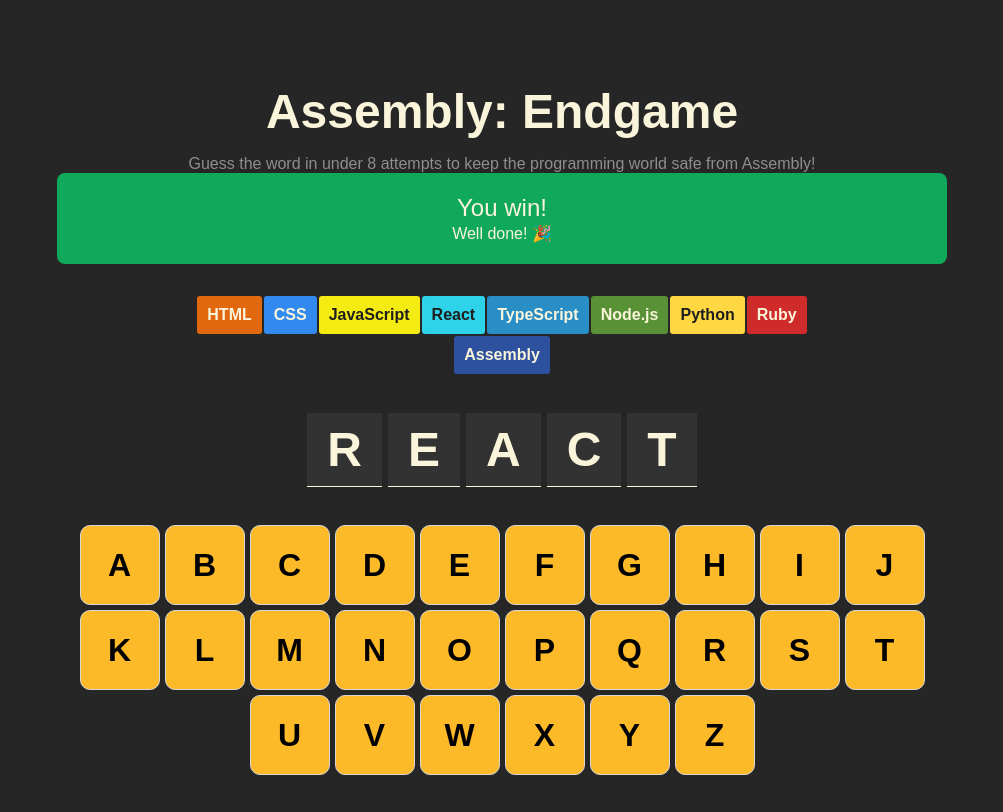
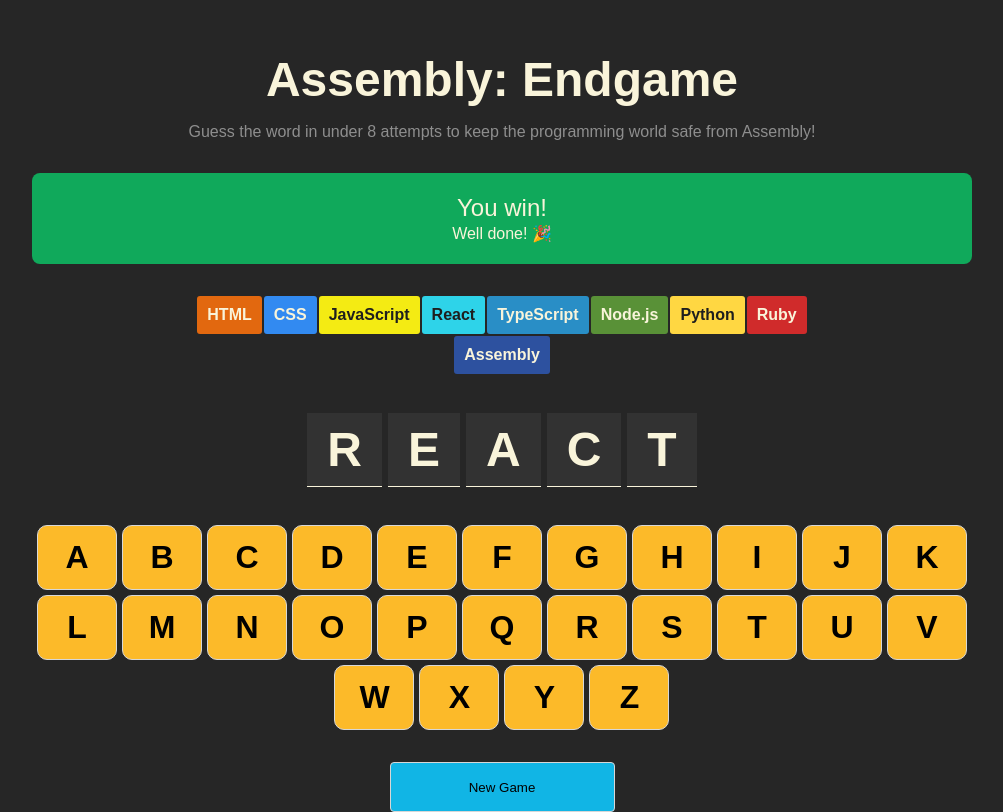
Before and after one commit to JamieJB123/react-assembly-endgame, a React (Vite) app: page / in a window 1280 px wide. Shown: the whole page, without its empty margins (138-1141 px from the left). Built offline with nearby package versions, Linux system fonts and the light colour scheme.

Commit message:
Implement keyboard functionality. When a key is clicked, the value/letter is stored in an array. This is then used to dynamically change the keyboard display to reflect whether the selected letter is correct or not

```diff
--- a/package.json
+++ b/package.json
@@ -10,6 +10,7 @@
     "preview": "vite preview"
   },
   "dependencies": {
+    "clsx": "^2.1.1",
     "nanoid": "^5.1.5",
     "react": "^19.1.1",
     "react-dom": "^19.1.1"
--- a/src/App.css
+++ b/src/App.css
@@ -15,7 +15,7 @@
 
 #root {
   flex-grow: 1;
-  padding: 4rem;
+  padding: 2rem;
   display: flex;
   justify-content: center;
 }
@@ -32,7 +32,8 @@
   flex-direction: column;
   align-items: center;
   width: 80%;
-  max-height: 20%;
+  max-height: 100px;
+  margin-bottom: 2rem;
 }
 
 h1 {
@@ -96,17 +97,41 @@
   justify-content: center;
   flex-wrap: wrap;
   gap: 5px;
-  margin-top: 3rem;
+  margin: 3rem 0rem 2rem;
   max-width: 80%;
 }
 
 .keyboard {
   width: 80px;
-  height: 80px;
+  height: 65px;
   font-weight: 700;
   font-size: 2rem;
   border-radius: 10px;
   text-transform: uppercase;
+  border: 1px solid #D7D7D7;
+  cursor: pointer;
+}
+
+.correct {
+  background-color: #10A95B;
+}
+
+.incorrect {
+  background-color: #EC5D49;
+}
+
+.not-guessed {
   background-color: #FCBA29;
+}
+
+button.new-game {
+  background-color: #11B5E5;
   border: 1px solid #D7D7D7;
+  border-radius: 4px;
+  width: 225px;
+  min-height: 50px;
+  padding: 6px 12px;
+  display: block;
+  margin-inline: auto;
+  cursor: pointer;
 }
--- a/src/App.jsx
+++ b/src/App.jsx
@@ -1,4 +1,5 @@
-import { useState } from 'react'
+import { useState, useEffect } from 'react'
+import { clsx } from 'clsx'
 import './App.css'
 import Header from './components/Header'
 import Status from './components/Status'
@@ -19,8 +20,41 @@
       <Word key={nanoid()} letter={letter}/>
     )
 
+   const [ guessedLetters, setGuessedLetters ] = useState([])
+
+  console.log(guessedLetters)
+
+  function letterGuessed(letter) {
+    setGuessedLetters((prevLetters) =>
+      // Avoid duplicates by checking if the letter is already in the array first
+      prevLetters.includes(letter) ?
+      prevLetters :
+      [...prevLetters, letter]
+    )}
+    // Another way of doing this:
+    // const letterSet = new Set(prevLetters)
+    // letterSet.add(value)
+    // return Array.from(letterSet)
+
   const alphabet = "abcdefghijklmnopqrstuvwxyz"
-  const keyboardElements = alphabet.split("").map((letter) => <Keyboard key={nanoid()} letter={letter}/>)
+
+  const keyboardElements = alphabet.split("").map((letter) => {
+    const isGuessed = guessedLetters.includes(letter)
+    const isCorrect = currentWord.includes(letter)
+    const classes = clsx(
+      'keyboard',
+      isGuessed && isCorrect ? "correct" :
+      isGuessed && !isCorrect ? "incorrect" :
+      "not-guessed"
+    )
+
+  return (
+    <Keyboard
+    key={letter}
+    letter={letter}
+    letterGuessed={letterGuessed}
+    classes={classes}/>)}
+)
 
   return (
     <>
@@ -36,6 +70,7 @@
         <section className="keyboard-section">
           {keyboardElements}
         </section>
+        <button className="new-game">New Game</button>
       </main>
     </>
   )
--- a/src/components/Keyboard.jsx
+++ b/src/components/Keyboard.jsx
@@ -1,5 +1,5 @@
-export default function Keyboard({letter}) {
+export default function Keyboard({letter, letterGuessed, classes}) {
     return (
-        <button className="keyboard">{letter}</button>
+        <button className={classes} onClick={() => letterGuessed(letter)}>{letter}</button>
     )
 }
```
Also changed, not shown: 1 other file (tests, documents, lock files or other folders).
